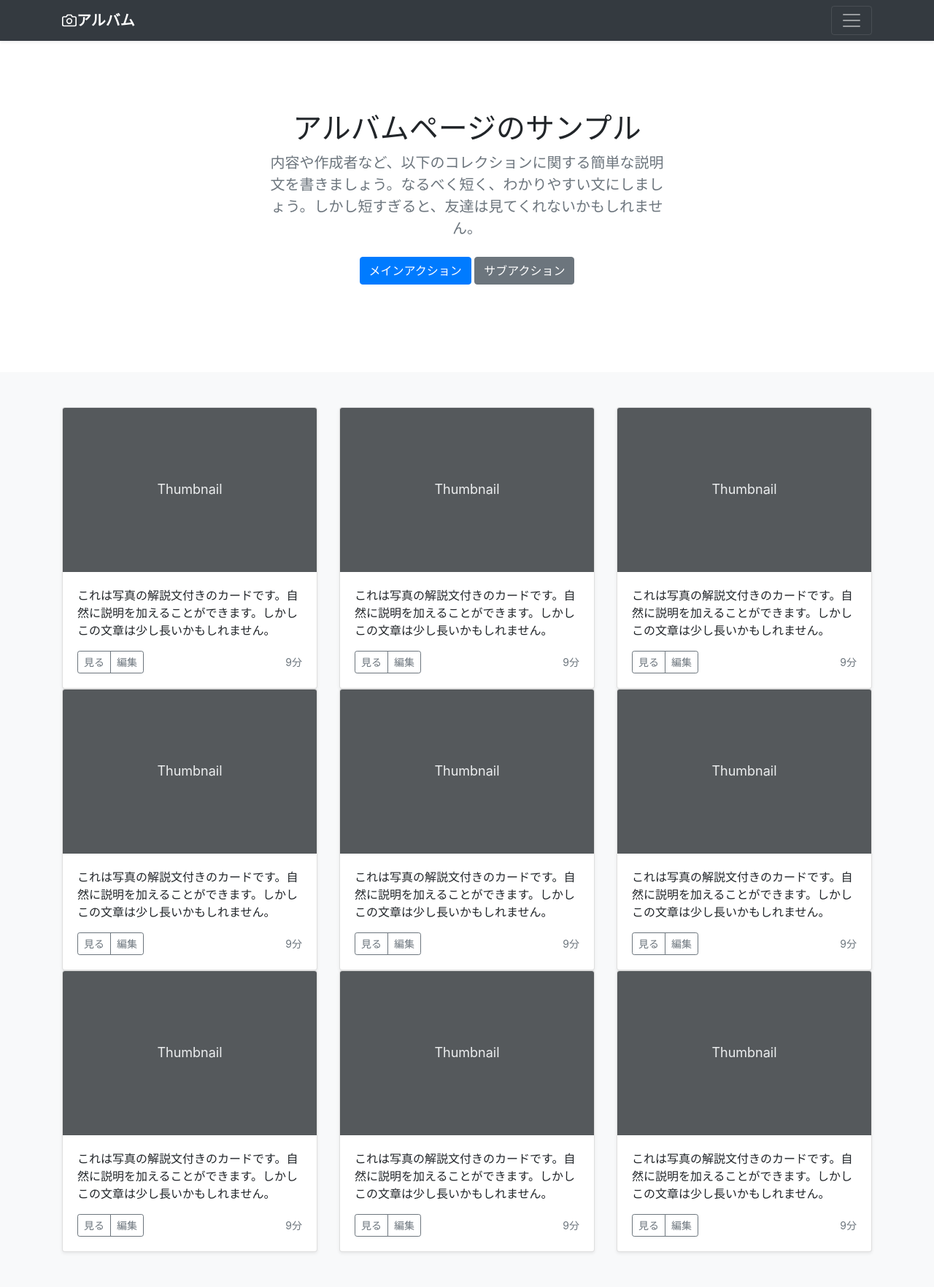
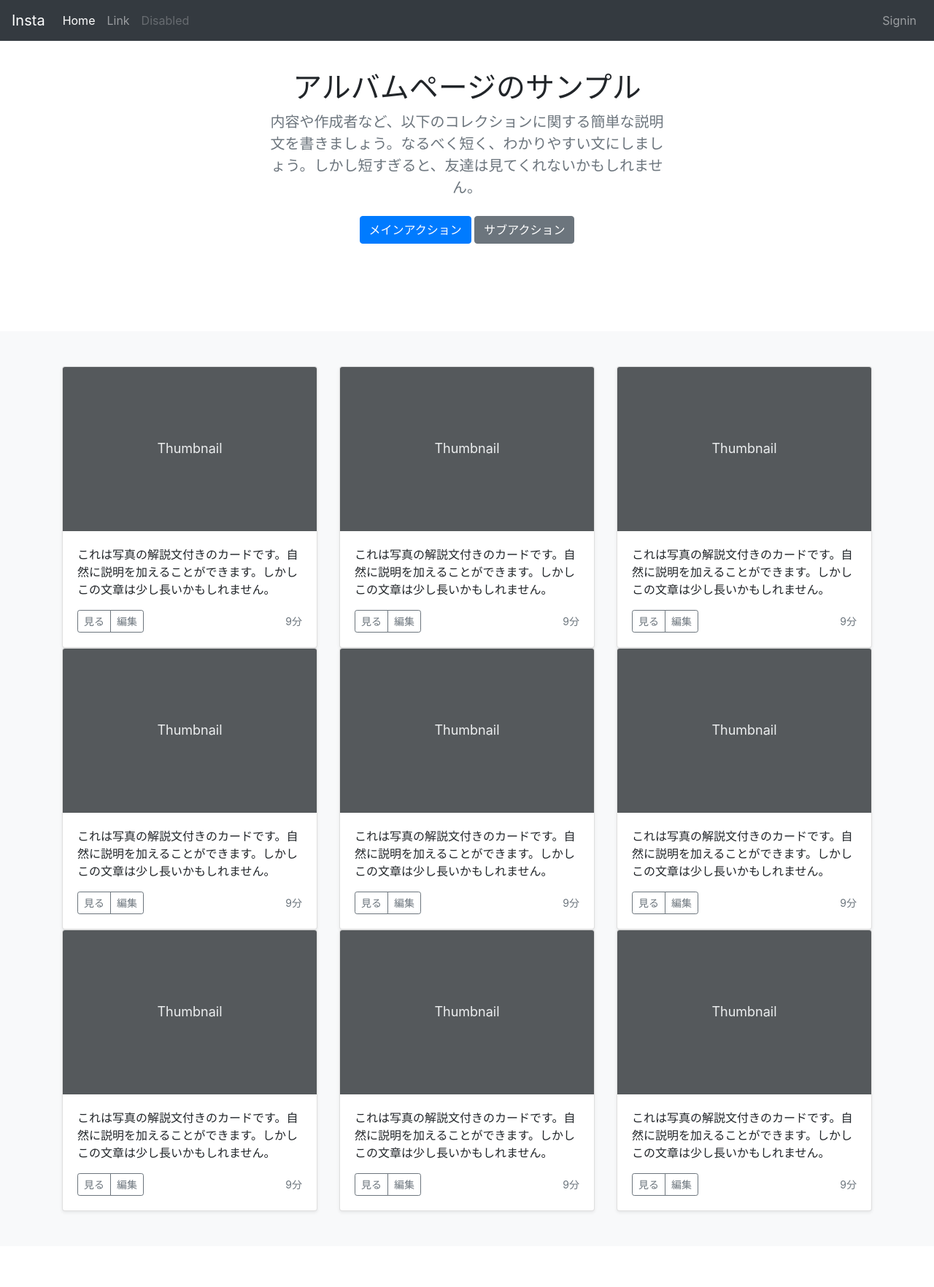
Before and after one commit to carametal/insta-clone, a Django app: page /insta/ in a window 1280 px wide. Shown: the whole page at 73% size. After the commit the page ends 1663 px from the top, so only its background shows below. Run offline with Django 3.2, Linux system fonts and the light colour scheme; some libraries are stand-ins or nearby versions.

Commit message:
ナビゲーションバーを更新

```diff
--- a/insta/templates/insta/index.html
+++ b/insta/templates/insta/index.html
@@ -25,35 +25,30 @@
 </style>
 
 <header>
-  <div class="collapse bg-dark" id="navbarHeader">
-    <div class="container">
-      <div class="row">
-        <div class="col-sm-8 col-md-7 py-4">
-          <h4 class="text-white">About</h4>
-          <p class="text-muted">撮影者や撮影した背景など、アルバムに関する情報を追加しましょう。いくつかの文を書いておくと、友達が写真を選ぶ手助けになるかもしれません。また、写真は SNS や連絡先へとリンクしておきましょう。</p>
-        </div>
-        <div class="col-sm-4 offset-md-1 py-4">
-          <h4 class="text-white">Contact</h4>
-          <ul class="list-unstyled">
-            <li><a href="#" class="text-white">Twitter でフォローする</a></li>
-            <li><a href="#" class="text-white">Facebook でいいねする</a></li>
-            <li><a href="#" class="text-white">Email を送る</a></li>
-          </ul>
-        </div>
-      </div>
+  <nav class="navbar navbar-expand-md navbar-dark fixed-top bg-dark">
+    <a class="navbar-brand" href="#">Insta</a>
+    <button class="navbar-toggler" type="button" data-toggle="collapse" data-target="#navbarCollapse" aria-controls="navbarCollapse" aria-expanded="false" aria-label="Toggle navigation">
+      <span class="navbar-toggler-icon"></span>
+    </button>
+    <div class="collapse navbar-collapse" id="navbarCollapse">
+      <ul class="navbar-nav mr-auto">
+        <li class="nav-item active">
+          <a class="nav-link" href="#">Home <span class="sr-only">(current)</span></a>
+        </li>
+        <li class="nav-item">
+          <a class="nav-link" href="#">Link</a>
+        </li>
+        <li class="nav-item">
+          <a class="nav-link disabled" href="#">Disabled</a>
+        </li>
+      </ul>
+      <ul class="navbar-nav">
+        <li class="navbar-item">
+          <a class="nav-link" herf="/insta/singin">Signin</a>
+        </li>
+      </ul>
     </div>
-  </div>
-  <div class="navbar navbar-dark bg-dark shadow-sm">
-    <div class="container">
-      <a href="#" class="navbar-brand d-flex align-items-center">
-        <svg xmlns="http://www.w3.org/2000/svg" width="20" height="20" fill="none" stroke="currentColor" stroke-linecap="round" stroke-linejoin="round" stroke-width="2" aria-hidden="true" class="me-2" viewBox="0 0 24 24"><path d="M23 19a2 2 0 0 1-2 2H3a2 2 0 0 1-2-2V8a2 2 0 0 1 2-2h4l2-3h6l2 3h4a2 2 0 0 1 2 2z"/><circle cx="12" cy="13" r="4"/></svg>
-        <strong>アルバム</strong>
-      </a>
-      <button class="navbar-toggler" type="button" data-bs-toggle="collapse" data-bs-target="#navbarHeader" aria-controls="navbarHeader" aria-expanded="false" aria-label="Toggle navigation">
-        <span class="navbar-toggler-icon"></span>
-      </button>
-    </div>
-  </div>
+  </nav>
 </header>
 
 <main>
```
